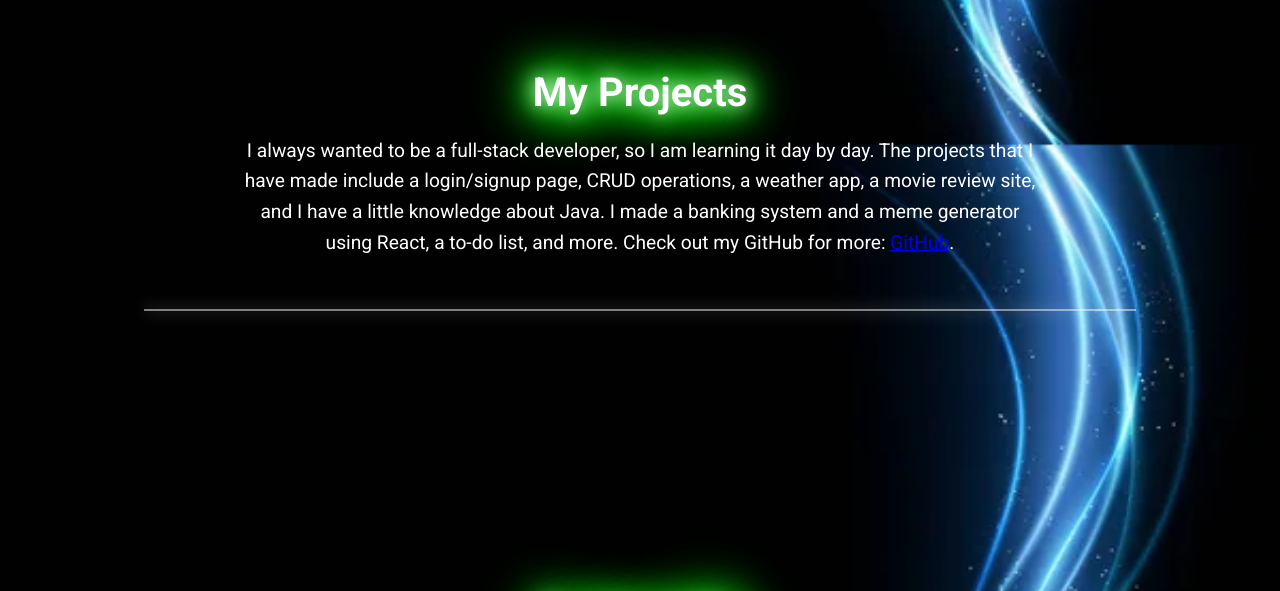
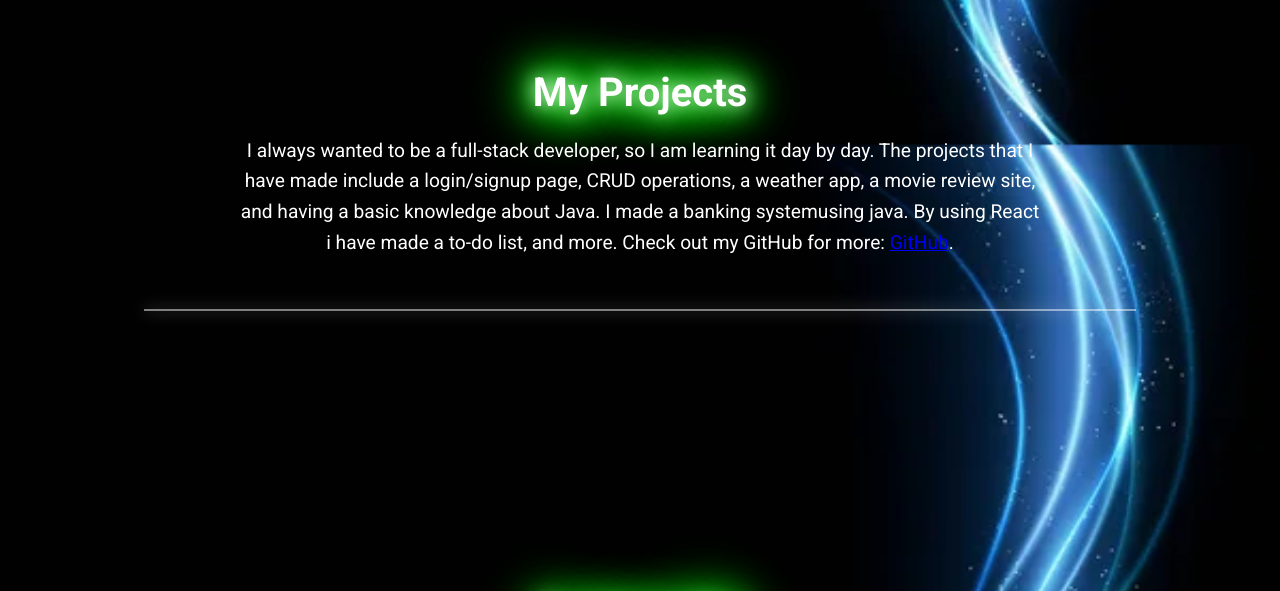
Before and after one commit to Adarsha-Pantha/PortFolio, a plain HTML site: page index.html in a window 1280 px wide. Shown: the part 1660-2251 px from the top of the page. Drawn offline with Linux system fonts and the light colour scheme.

Commit message:
Adarsha Pantha

```diff
--- a/index.html
+++ b/index.html
@@ -52,7 +52,7 @@
     <section id="projects">
         <div class="container">
             <h2>My Projects</h2>
-            <p>I always wanted to be a full-stack developer, so I am learning it day by day. The projects that I have made include a login/signup page, CRUD operations, a weather app, a movie review site, and I have a little knowledge about Java. I made a banking system and a meme generator using React, a to-do list, and more. Check out my GitHub for more: <a href="https://github.com/Adarsha-Pantha">GitHub</a>.</p>
+            <p>I always wanted to be a full-stack developer, so I am learning it day by day. The projects that I have made include a login/signup page, CRUD operations, a weather app, a movie review site, and having a basic knowledge about Java. I made a banking systemusing java. By using React i have made a to-do list, and more. Check out my GitHub for more: <a href="https://github.com/Adarsha-Pantha">GitHub</a>.</p>
         </div>
     </section>
 
```
